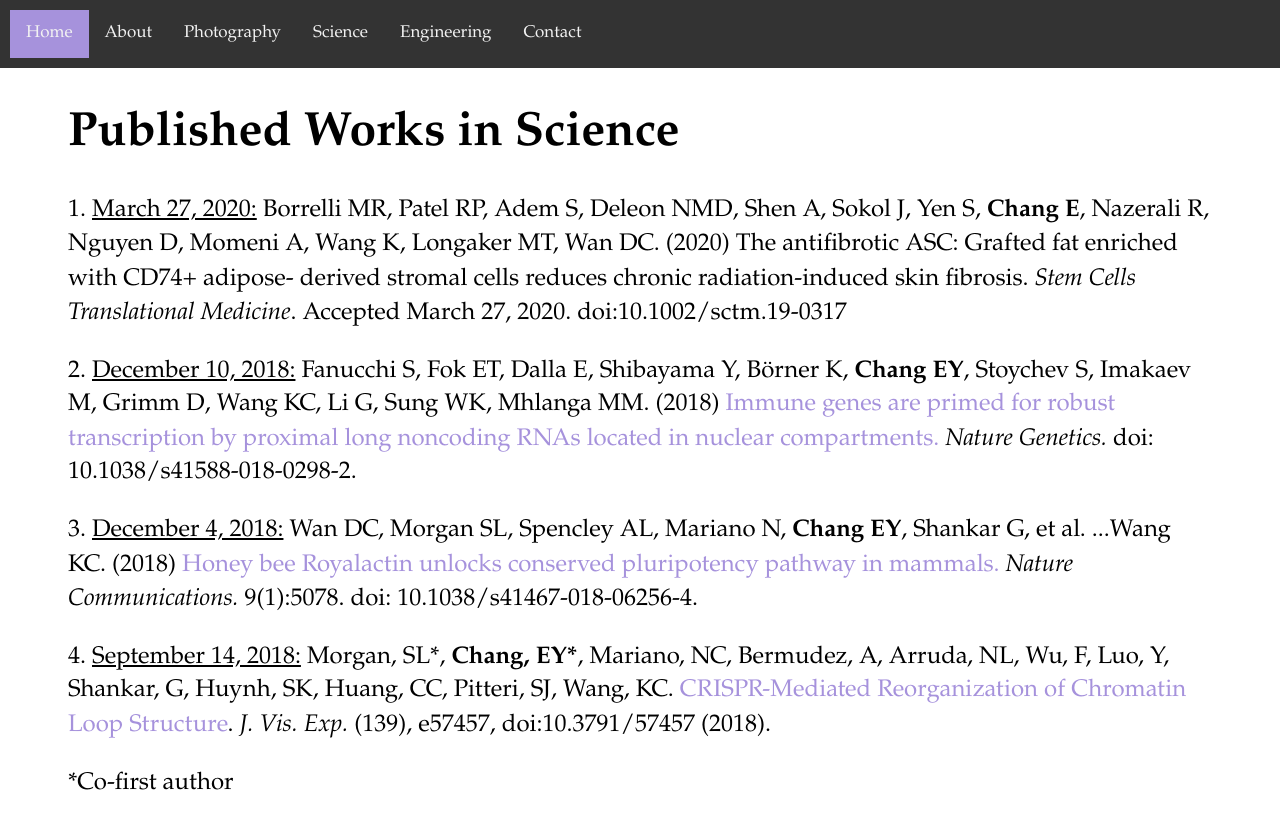
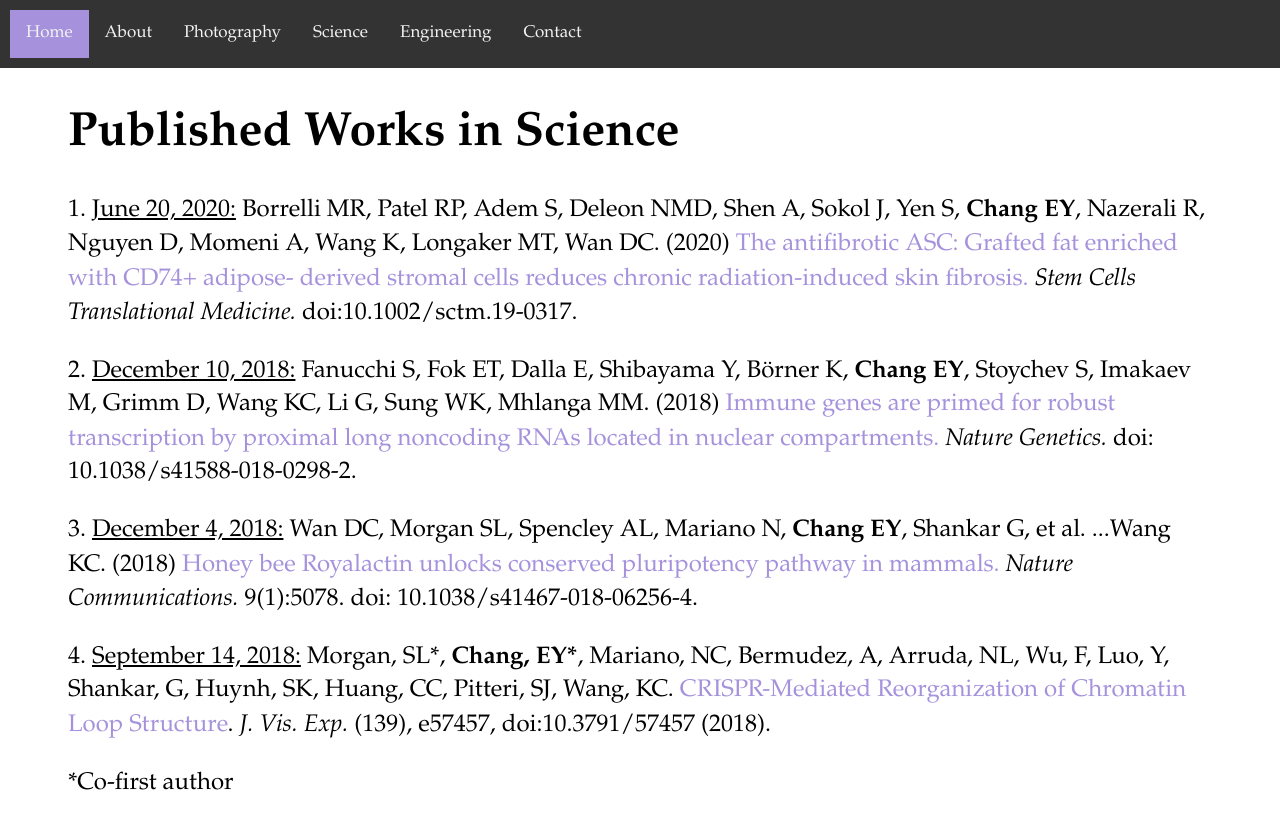
Before and after one commit to echang17/echang17.github.io, a Jekyll site: the page built from science/index.html, in a window 1280 px wide and 1372 px high, cut to the strip 0-821 px from the top of the window. Built offline with Jekyll 4.4.1, drawn with Linux system fonts in a browser that asks for light colours.

Commit message:
Update index.html

```diff
--- a/science/index.html
+++ b/science/index.html
@@ -8,8 +8,7 @@ title: Science
   <h1>Published Works in Science</h1>
 </div>
 <div class="blurb">
-  <p>1. <u>March 27, 2020:</u> Borrelli MR, Patel RP, Adem S, Deleon NMD, Shen A, Sokol J, Yen S, <b>Chang E</b>, Nazerali R, Nguyen D, Momeni A, Wang K, Longaker MT, Wan DC. (2020) The antifibrotic ASC: Grafted fat enriched with CD74+ adipose- derived stromal cells reduces chronic radiation-induced skin fibrosis. <i>Stem Cells Translational Medicine</i>. Accepted March 27, 2020. doi:10.1002/sctm.19-0317
-</p>
+  <p>1. <u>June 20, 2020:</u> Borrelli MR, Patel RP, Adem S, Deleon NMD, Shen A, Sokol J, Yen S, <b>Chang EY</b>, Nazerali R, Nguyen D, Momeni A, Wang K, Longaker MT, Wan DC. (2020) <a href= "https://pubmed.ncbi.nlm.nih.gov/32563212/" target="_blank">The antifibrotic ASC: Grafted fat enriched with CD74+ adipose- derived stromal cells reduces chronic radiation-induced skin fibrosis.</a> <i>Stem Cells Translational Medicine.</i> doi:10.1002/sctm.19-0317.</p>
   <p></p>
   <p>2. <u>December 10, 2018:</u> Fanucchi S, Fok ET, Dalla E, Shibayama Y, Börner K, <b>Chang EY</b>, Stoychev S, Imakaev M, Grimm D, Wang KC, Li G, Sung WK, Mhlanga MM. (2018) <a href="https://www.ncbi.nlm.nih.gov/pubmed/30531872" target="_blank">Immune genes are primed for robust transcription by proximal long noncoding RNAs located in nuclear compartments.</a> <i>Nature Genetics.</i> doi: 10.1038/s41588-018-0298-2.</p>
   <p></p>
```
